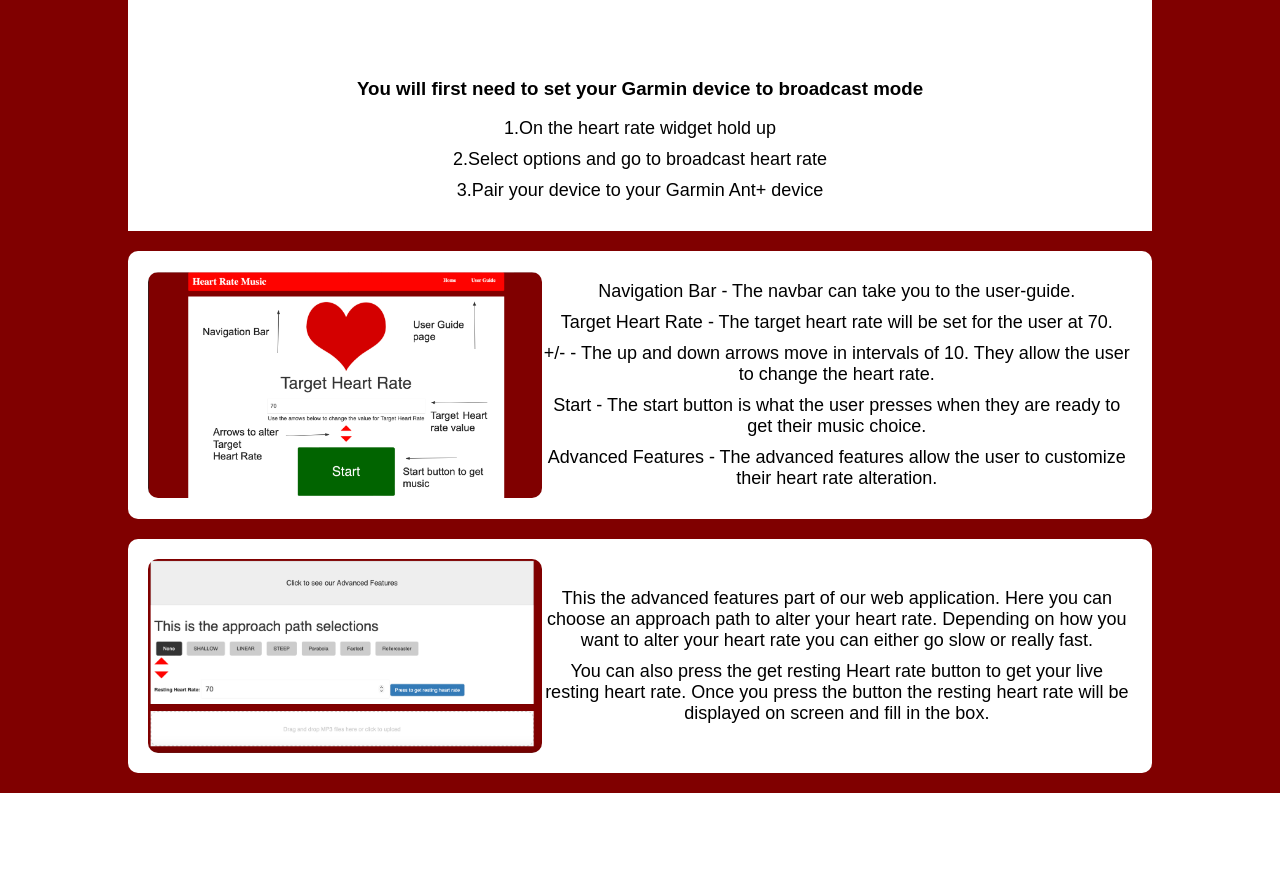
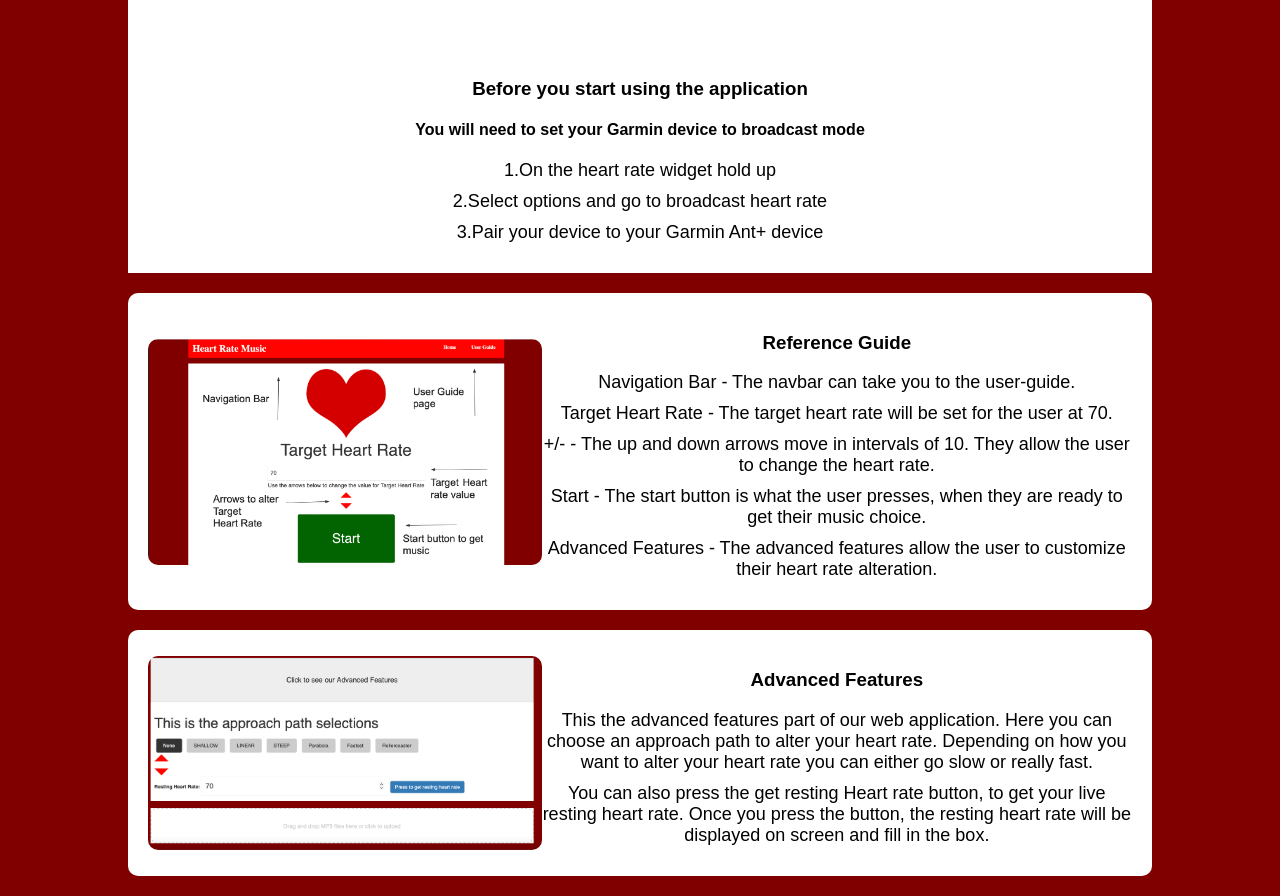
Before and after one commit to kilosandwich/HeartBeatAlterationUsingAISelectedMusic, a Flask app: page /user_guide in a window 1280 px wide. Shown: the part 533-1429 px from the top of the page. Before the commit the page ends 1326 px from the top, so only its background shows below. Run offline with Flask 3, Linux system fonts and the light colour scheme; some libraries are stand-ins or nearby versions.

Commit message:
Add files via upload

```diff
--- a/templates/user_guide.html
+++ b/templates/user_guide.html
@@ -102,7 +102,8 @@
 
         <div class="content-section">  <!--this div container has the garmin instructions on how to set the device to brodadcat mode-->
             <div class="text-content">
-                <h3>You will first need to set your Garmin device to broadcast mode</h3>
+                <h3>Before you start using the application</h3>
+                <h4>You will need to set your Garmin device to broadcast mode</h4>
                 <ul1>
                     <li>1.On the heart rate widget hold up</li>
                     <li>2.Select options and go to broadcast heart rate</li>
@@ -121,10 +122,11 @@
 
             <div class="text-content">
                 <ul2>
+                    <h3>Reference Guide</h3>
                     <li>Navigation Bar - The navbar can take you to the user-guide.</li>
                     <li>Target Heart Rate - The target heart rate will be set for the user at 70.</li>
                     <li>+/- - The up and down arrows move in intervals of 10. They allow the user to change the heart rate.</li>
-                    <li>Start - The start button is what the user presses when they are ready to get their music choice.</li>
+                    <li>Start - The start button is what the user presses, when they are ready to get their music choice.</li>
                     <li>Advanced Features - The advanced features allow the user to customize their heart rate alteration.</li>
                 </ul2>
             </div>
@@ -135,13 +137,13 @@
 
             <div class="text-content">
                 <ul3>
-
+                    <h3>Advanced Features</h3>
                     <li>This the advanced features part of our web application. Here you can choose an approach path to
                         alter your heart rate. Depending on how you want to alter your heart rate you can either go slow or really fast.
                     </li>
 
-                    <li>You can also press the get resting Heart rate button to get your live resting heart rate.
-                        Once you press the button the resting heart rate will be displayed on screen and fill in the box.</li>
+                    <li>You can also press the get resting Heart rate button, to get your live resting heart rate.
+                        Once you press the button, the resting heart rate will be displayed on screen and fill in the box.</li>
 
 
                 </ul3>
```
